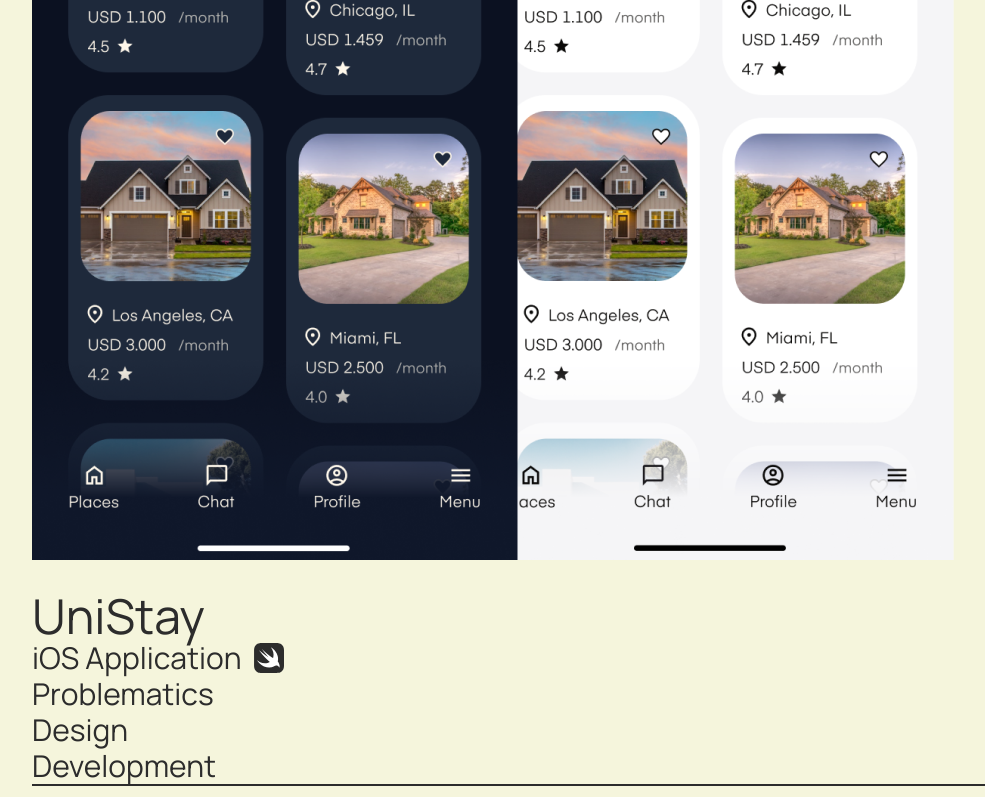
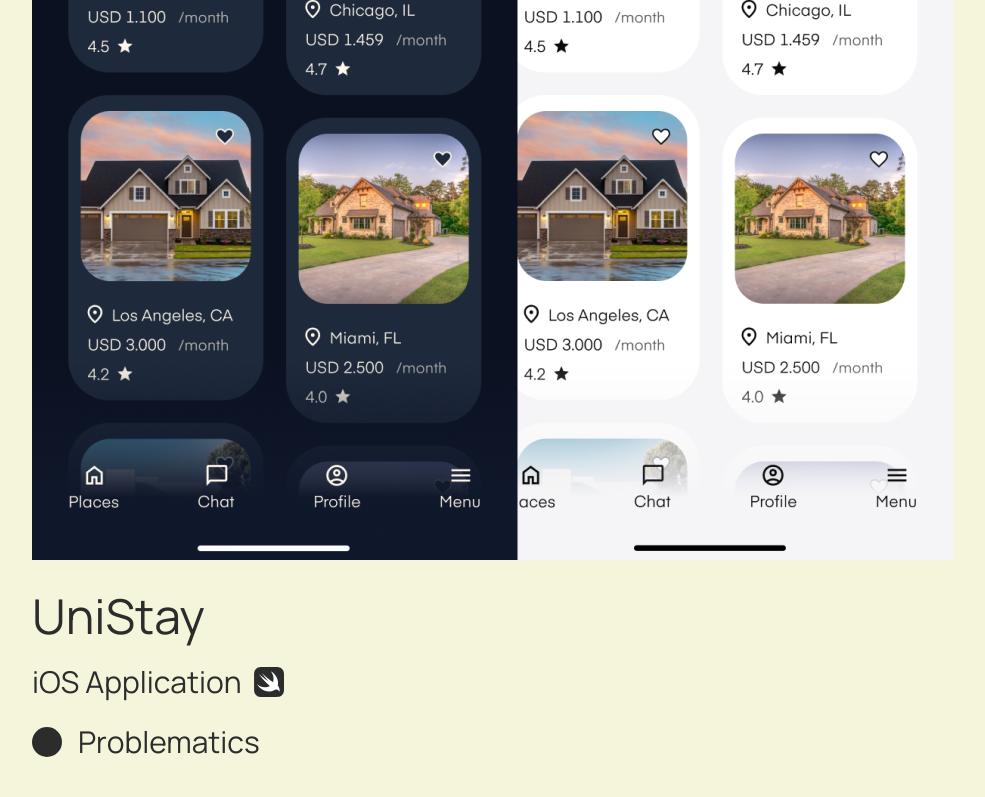
Before and after one commit to amarogu/mek, a Next.js app: page / in a window 1280 px wide. Shown: the part 2000-2797 px from the top of the page, without its empty margins (0-985 px from the left). Built offline with nearby package versions, Linux system fonts and the light colour scheme.

Commit message:
Refactor About and Project components

```diff
--- a/src/app/About.tsx
+++ b/src/app/About.tsx
@@ -48,7 +48,7 @@ export default function About() {
         <section className='flex flex-col container mx-auto md:flex-row justify-between gap-8 pb-24 px-8'>
             <Image ref={ref} src={GustavoAmaro} className={`md:object-cover md:object-[25%]`} style={{clipPath: 'inset(30%)'}} alt="Gustavo Amaro" />
             <div className='lg:w-1/2'>
-                <div className='flex flex-col gap-4'>
+                <div className='flex flex-col gap-6'>
                     <div className='flex text-2xl gap-3'>
                         <p>That&apos;s me</p>
                         {isLgScreenState ? <Image src={ArrowBackward} className='-order-1' alt="Arrow Backward" /> : <Image src={ArrowUpward} alt="Arrow Backward" />}
--- a/src/app/Project.tsx
+++ b/src/app/Project.tsx
@@ -1,3 +1,5 @@
+import { useState } from "react";
+
 interface Item {
     title: string;
     description: string;
@@ -20,8 +22,8 @@ export default function Project({title, subtitle, subtitleImage, description, im
             <a href={link}>
                 {image}
             </a>
-            <div className="flex text-3xl flex-col">
-                <div>
+            <div className="flex text-3xl gap-6 flex-col">
+                <div className="flex flex-col gap-6">
                     <h3 className="text-5xl">{title}</h3>
                     <div className="flex gap-3">
                         <h4>{subtitle}</h4>
@@ -29,10 +31,11 @@ export default function Project({title, subtitle, subtitleImage, description, im
                     </div>
                 </div>
                 <div>
-                    <ul>
+                    <ul className="flex flex-col gap-10">
                         {items.map((i, index) => {
                             return (
-                                <li key={index}>
+                                <li key={index} className="flex items-center gap-4">
+                                    <span className="rounded-full bg-text-200 w-[30px] h-[30px]"></span>
                                     <a href={i.link}>{i.title}</a>
                                 </li>
                             )
```
